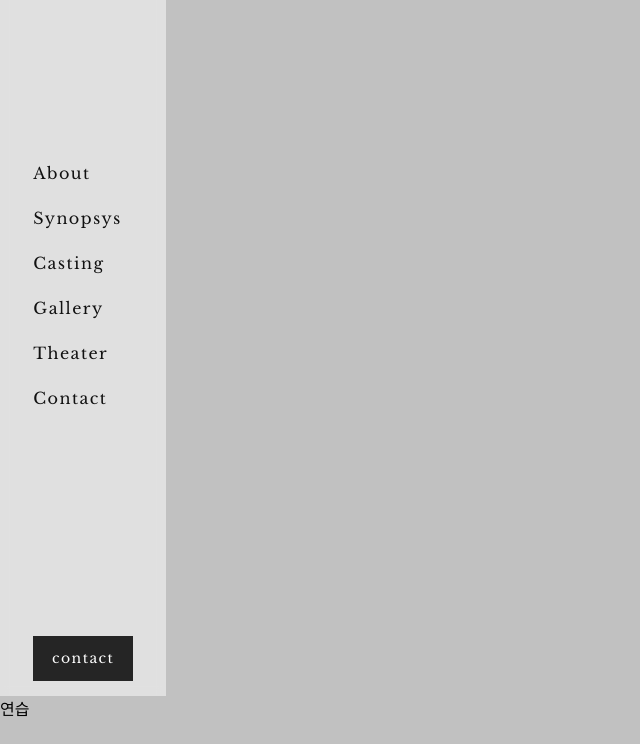
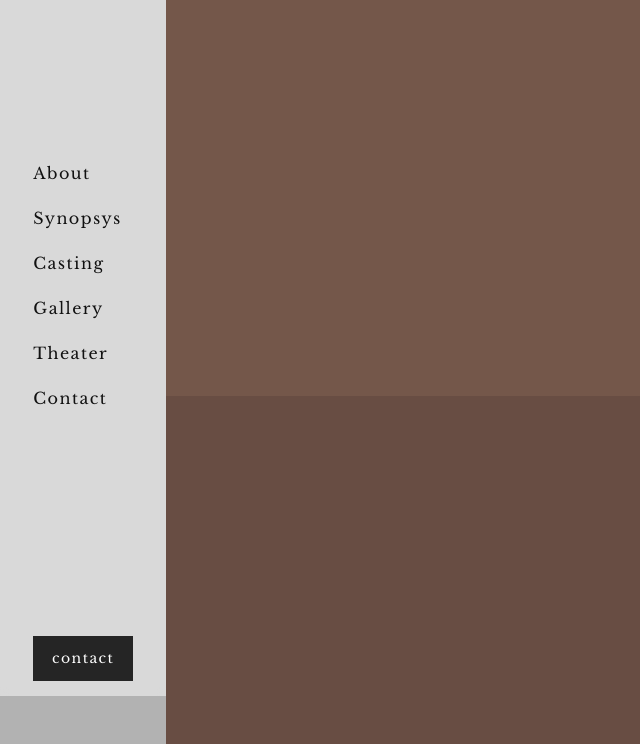
Before and after one commit to orinery/mButterfly, a plain HTML site: page index.html in a window 1280 px wide. Shown: the part 104-848 px from the top of the page, without its empty margins (0-640 px from the left). Before the commit the page ends 824 px from the top, so only its background shows below. Drawn offline with nearby package versions, Linux system fonts and the light colour scheme.

Commit message:
레이아웃 수정
기존 레이아웃을 수정하였습니다. 이후 nav바가 스크롤 바에 맞춰 움직일 수 있도록 수정 필요.

```diff
--- a/common/uiux.css
+++ b/common/uiux.css
@@ -1,7 +1,40 @@
+/* 레이아웃 */
+#main {
+  position: absolute;
+  top: 0;
+  right: 0;
+  width: 100%;
+  /* background-color: #886F65; */
+}
+.container {
+  height: inherit;
+  margin: 0 auto;
+  background-color: rgba(0, 0, 0, 0.08);
+}
+.contents .page1, .contents .page2, .contents .page3, .contents .page4, .contents .page6{
+  width: 87%;
+  margin-left: 13%;
+  height: 500px;
+}
+
+.contents .page1 {
+  background-color: #74574A;
+}
+
+.contents .page2 {
+  background-color: #684D43;
+
+}
+
+
+/* 네비게이션 */
 body{
   background-color: #C1C1C1;
 }
 nav{
+  z-index: 5;
+  position: absolute;
+  left: 0;
   line-height: 1.5;
   letter-spacing: 0.09rem;
   position: relative;
--- a/index.html
+++ b/index.html
@@ -9,6 +9,7 @@
   <link rel="stylesheet" href="./common/uiux.css">
 </head>
 <body>
+  <div id="wrap">
       <!-- 네비게이션 영역 -->
     <nav class="fontLibre">
       <div class="logo">logo Img</div>
@@ -25,14 +26,36 @@
       </div>
     </nav>
 
+    <div id="main">
+      <div class="contents container">
         <!-- 첫번째 페이지 -->
-  <section class="page1">
+        <div class="page1">
 
-  </section>
+        </div>
         <!-- 두번째 페이지 -->
-  <section class="cont2">
-    <P>연습</P>
+        <div class="page2">
 
-  </section>
+        </div>
+        <!-- 세번째 페이지 -->
+        <div class="page3">
+
+        </div>
+        <!--네번째 페이지 -->
+        <div class="page4">
+
+        </div>
+        <!--다섯번째 페이지 -->
+        <div class="page5">
+
+        </div>
+        <!--여섯번째 페이지 -->
+        <div class="page6">
+
+        </div>
+      </div>
+
+    </div>
+
+  </div>
 </body>
 </html>
```
Lines whose indentation alone changed are shown as unchanged.
